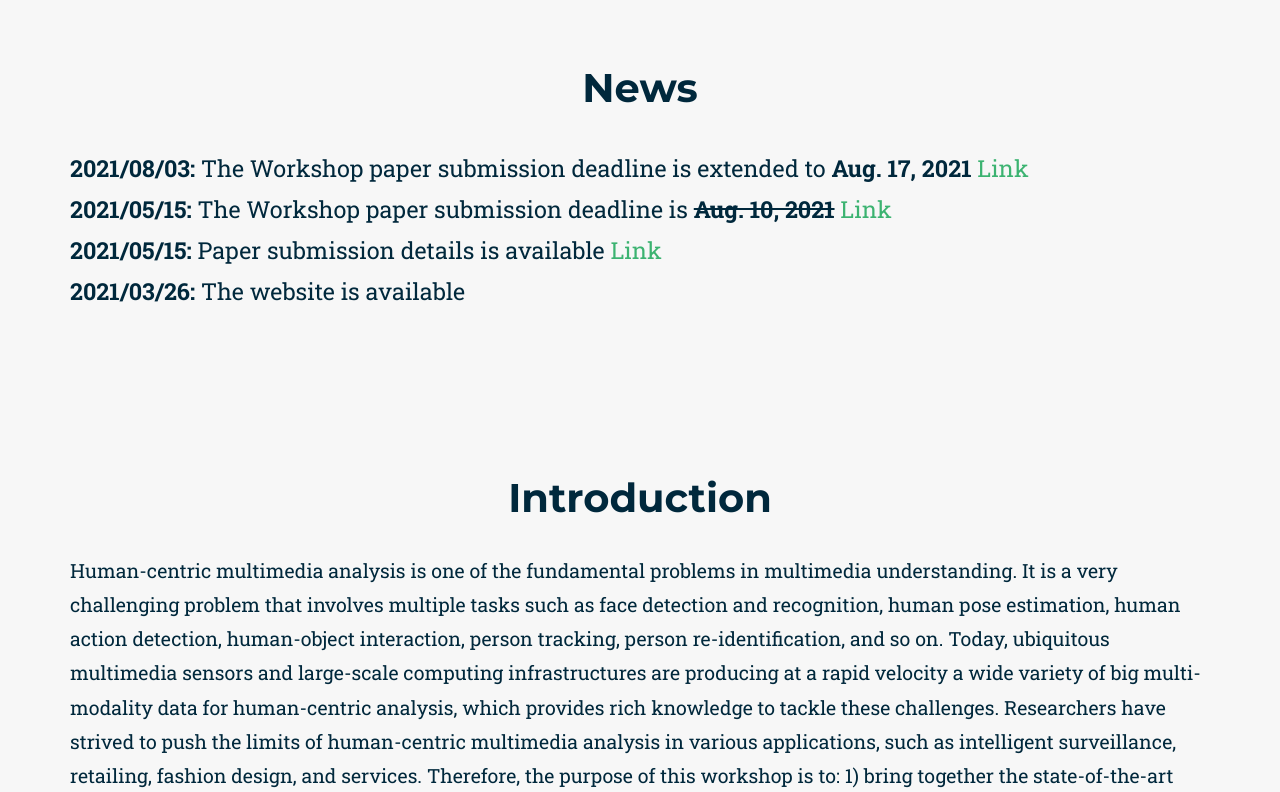
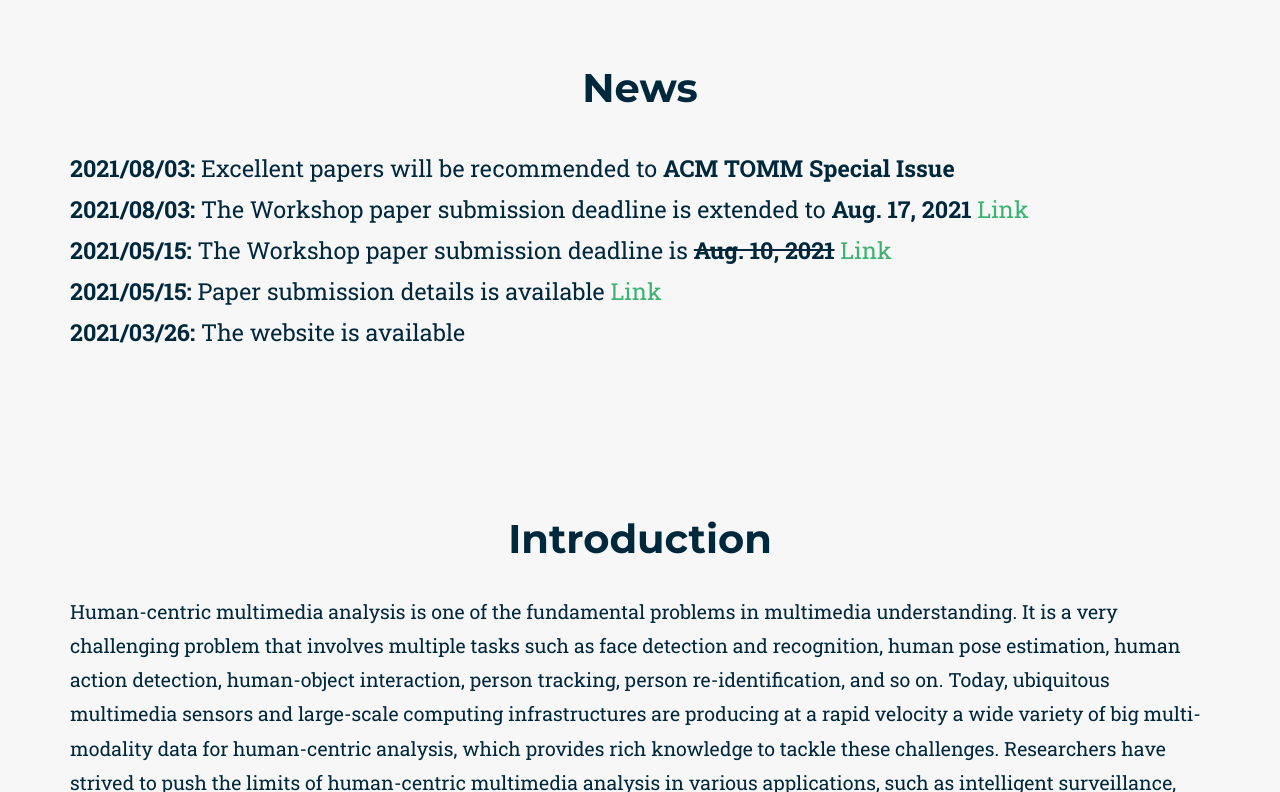
Before and after one commit to MCFR-MM22/MCFR-MM22.github.io, a Jekyll site: the page built from index.html, in a window 1280 px wide and 900 px high, scrolled down 796 px, cut to the strip 108-900 px from the top of the window. Built offline with Jekyll 4.4.1, drawn with Linux system fonts in a browser that asks for light colours; some web fonts are replaced.

Commit message:
Update news.html
add tomm si

```diff
--- a/_includes/2021_data/news.html
+++ b/_includes/2021_data/news.html
@@ -12,6 +12,7 @@
 <!--                     <strong>2020/10/21:</strong>  The slides of the keynote-talk are uploaded, please check on this page: <a href="/speakers_info">Link</a></br>
                     <strong>2020/09/10:</strong>  We invited Dr. Dima Damen, Prof. Cees Snoek, and Dr. Ziwei Liu as Keynote Speaker. <a href="/speakers_info">Link</a></br>
                     <strong>2020/09/10:</strong>  Accepted paper list is published in <a href="/publications">Link</a></br> -->
+                    <strong>2021/08/03:</strong>  Excellent papers will be recommended to <strong>ACM TOMM Special Issue</strong></br>
                     <strong>2021/08/03:</strong>  The Workshop paper submission deadline is extended to <strong>Aug. 17, 2021</strong> <a href="/call">Link</a></br>
                     <strong>2021/05/15:</strong>  The Workshop paper submission deadline is <span style="text-decoration:line-through;"><strong>Aug. 10, 2021</span></strong> <a href="/call">Link</a></br>
                     <strong>2021/05/15:</strong>  Paper submission details is available <a href="/submission">Link</a></br>
```
